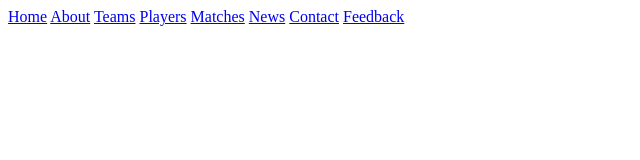
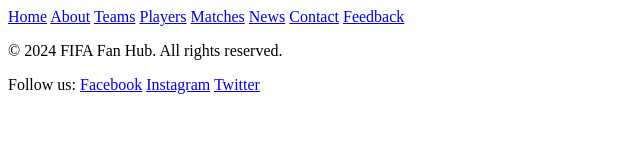
Before and after one commit to cse25-325/Tumelo-cse25-325, a plain HTML site: page News.html in a window 1280 px wide. Shown: the whole page, without its empty margins (0-640 px from the left). Drawn offline with Linux system fonts and the light colour scheme.

Commit message:
edit
Co-authored-by: Copilot <copilot@github.com>

```diff
--- a/News.html
+++ b/News.html
@@ -22,6 +22,13 @@
             <a href="Feedback.html">Feedback</a>
   </nav>
 
-
+    <footer>
+        <p>&copy; 2024 FIFA Fan Hub. All rights reserved.</p>
+        <p>Follow us:
+            <a href="https://facebook.com">Facebook</a>
+            <a href="https://instagram.com">Instagram</a>
+            <a href="https://twitter.com">Twitter</a>
+        </p>
+    </footer>
 </body>
 </html>
```
